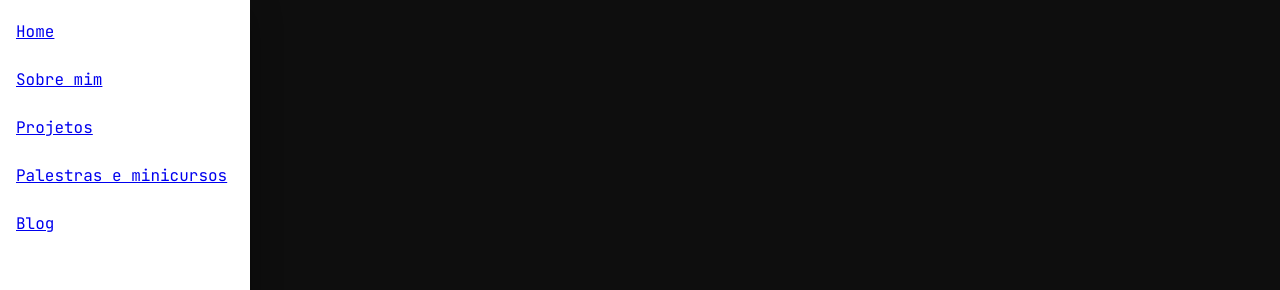
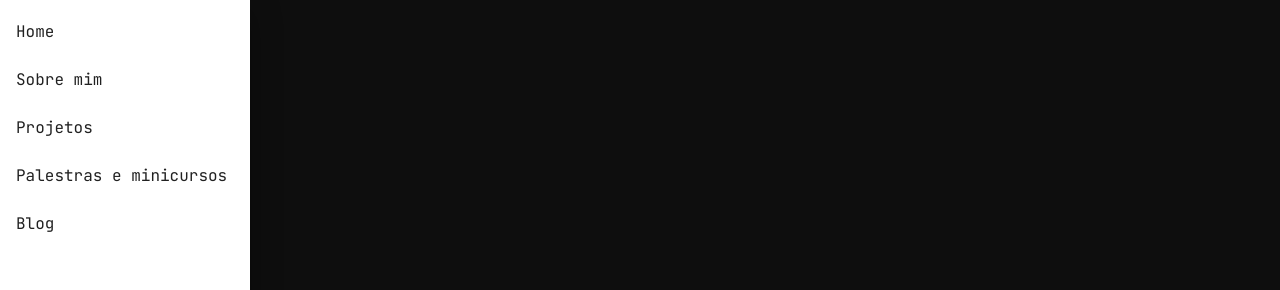
Before and after one commit to lucasfrr/lf-portfolio, a React (Vite) app: page /blog in a window 1280 px wide. Both pictures are taken after a click on the button "menu". Shown: the top 290 px of the page. Built offline with nearby package versions, Linux system fonts and the light colour scheme; no server answers.

Commit message:
enhance: remove standard link styles in drawer

```diff
--- a/src/components/LFDrawer/LFDrawer.tsx
+++ b/src/components/LFDrawer/LFDrawer.tsx
@@ -9,6 +9,11 @@ interface LFDrawerProps {
     onClick: () => void
 }
 
+const linkStyle = {
+    color: "inherit",
+    textDecoration: "none"
+}
+
 const LFDrawer: React.FC<LFDrawerProps> = ({ onClick }) => {
 
     return (
@@ -16,19 +21,19 @@ const LFDrawer: React.FC<LFDrawerProps> = ({ onClick }) => {
             <Box sx={{width: 250}} role="presentation" onClick={onClick}>
                 <List>
                     <ListItem key="home">
-                        <Link to="/"><ListItemText primary="Home" /></Link>
+                        <Link style={linkStyle} to="/"><ListItemText primary="Home" /></Link>
                     </ListItem>
                     <ListItem key="aboutme">
-                        <Link to="/about-me"><ListItemText primary={t("about")} /></Link>
+                        <Link style={linkStyle} to="/about-me"><ListItemText primary={t("about")} /></Link>
                     </ListItem>
                     <ListItem key="projects">
-                        <Link to="/projects"><ListItemText primary={t("projects")} /></Link>
+                        <Link style={linkStyle} to="/projects"><ListItemText primary={t("projects")} /></Link>
                     </ListItem>
                     <ListItem key="tw">
-                        <Link to="/talks-and-workshops"><ListItemText primary={t("talksWorkshops")} /></Link>
+                        <Link style={linkStyle} to="/talks-and-workshops"><ListItemText primary={t("talksWorkshops")} /></Link>
                     </ListItem>
                     <ListItem key="tw">
-                        <Link to="/blog"><ListItemText primary="Blog" /></Link>
+                        <Link style={linkStyle} to="/blog"><ListItemText primary="Blog" /></Link>
                     </ListItem>
                 </List>
             </Box>
```
